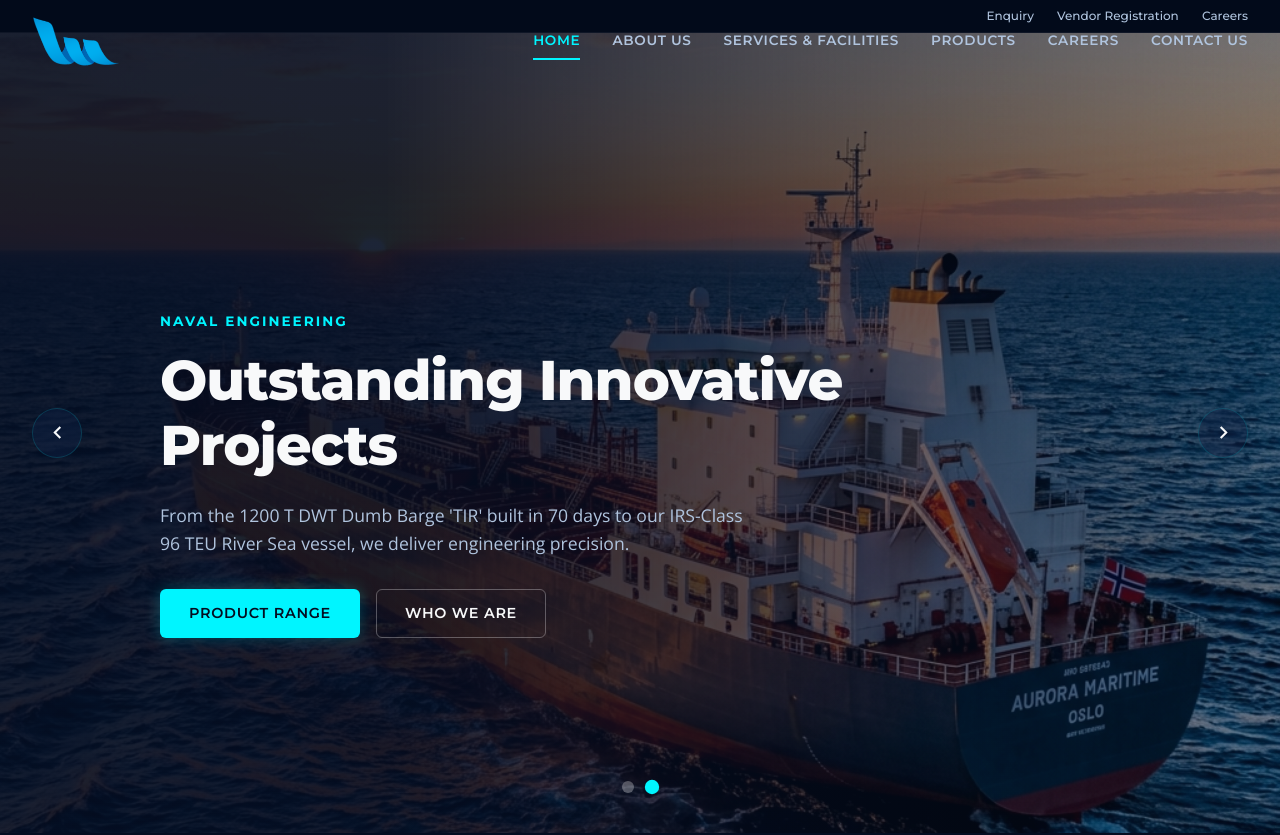
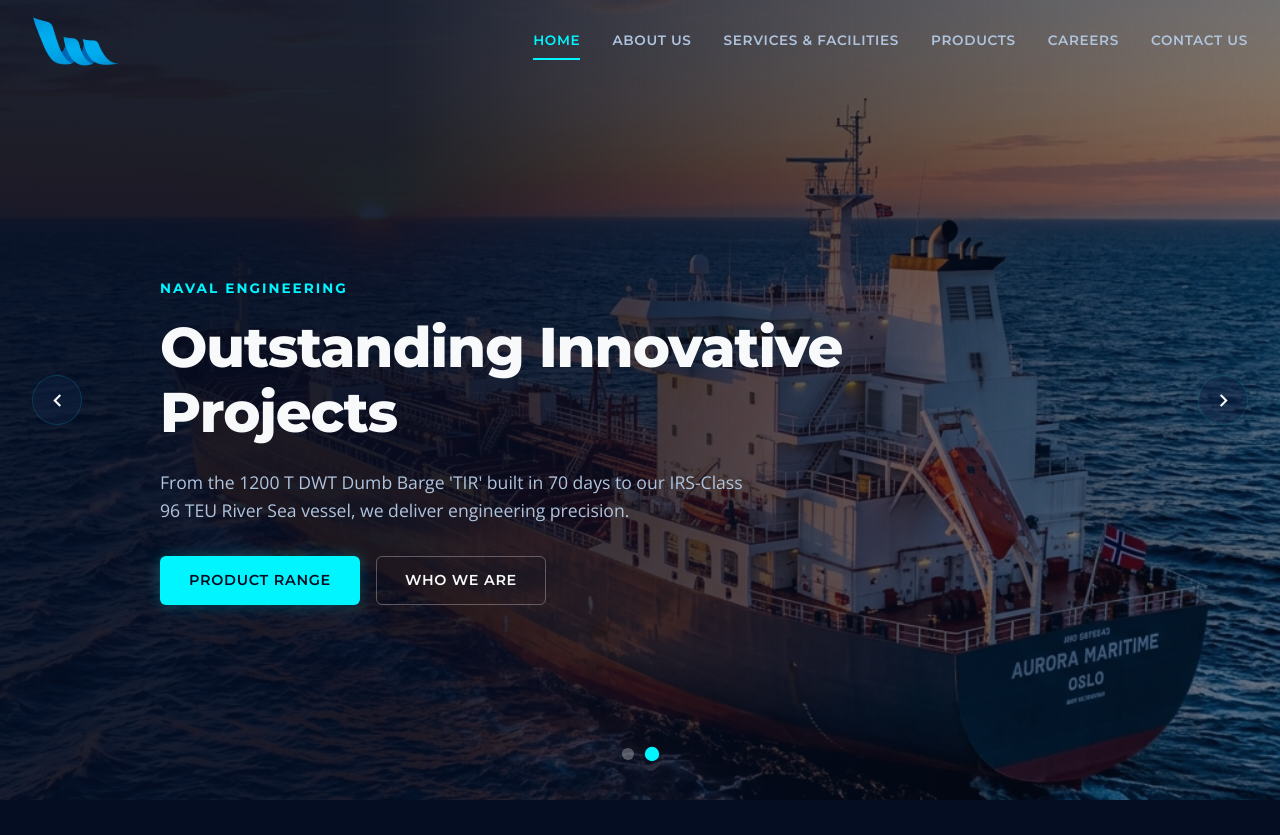
Before and after one commit to OnerFusionINC/lothalmarine, a website: page index.html in a window 1280 px wide. Shown: the top 835 px of the page. Drawn offline with nearby package versions, Linux system fonts and the light colour scheme.

Commit message:
Remove top utility slogan bar entirely from all pages

```diff
--- a/css/style.css
+++ b/css/style.css
@@ -160,31 +160,6 @@ header.scrolled {
   box-shadow: var(--shadow-md);
 }
 
-/* Slogan Bar */
-.slogan-bar {
-  background-color: rgba(3, 10, 26, 0.9);
-  padding: 0.4rem 2rem;
-  display: flex;
-  justify-content: flex-end;
-  align-items: center;
-  font-size: 0.75rem;
-  font-family: var(--font-header);
-  border-bottom: 1px solid rgba(255, 255, 255, 0.05);
-}
-
-.slogan-text {
-  color: var(--text-secondary);
-}
-
-.top-links a {
-  color: var(--text-secondary);
-  margin-left: 1.25rem;
-  font-weight: 500;
-}
-
-.top-links a:hover {
-  color: var(--accent-cyan);
-}
 
 /* Main Navbar */
 .navbar {
@@ -1007,10 +982,6 @@ footer {
     transform: rotate(-45deg) translate(5px, -5px);
   }
 
-  .slogan-bar {
-    display: none;
-  }
-
   .slide-content {
     margin-left: 5%;
     padding: 1rem;
--- a/index.html
+++ b/index.html
@@ -10,14 +10,6 @@
 </head>
 <body>
 
-  <!-- Top Slogan/Utility Bar -->
-  <div class="slogan-bar">
-    <div class="top-links">
-      <a href="contact.html?type=enquiry" id="top-link-enquiry">Enquiry</a>
-      <a href="contact.html#vendor-registration" id="top-link-vendor">Vendor Registration</a>
-      <a href="careers.html" id="top-link-careers">Careers</a>
-    </div>
-  </div>
 
   <!-- Header -->
   <header id="header">
```
Also changed, not shown: about.html (+0 -8 lines), careers.html (+1 -8 lines), contact.html (+1 -8 lines), products.html (+1 -8 lines), services.html (+1 -8 lines).
